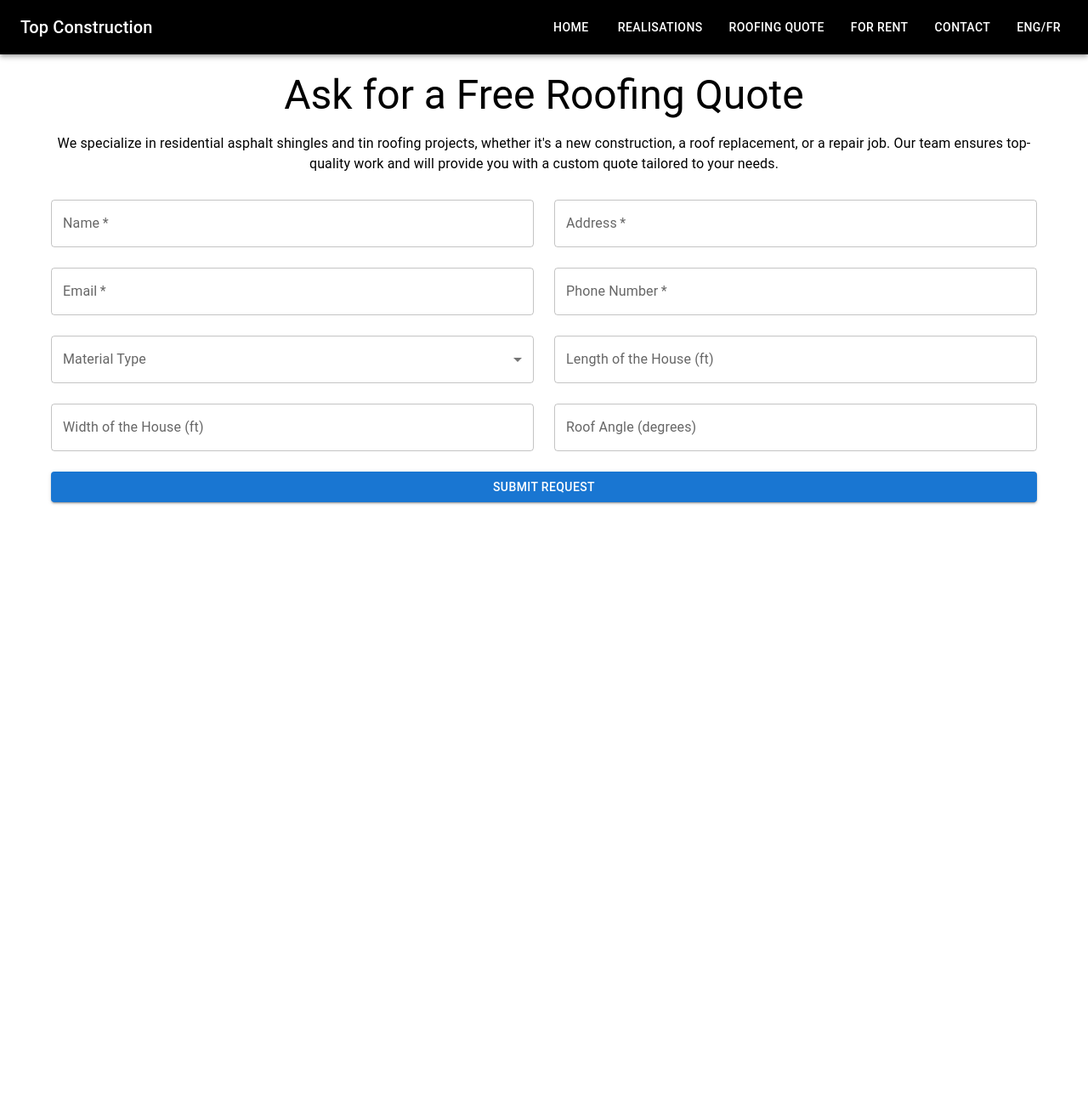
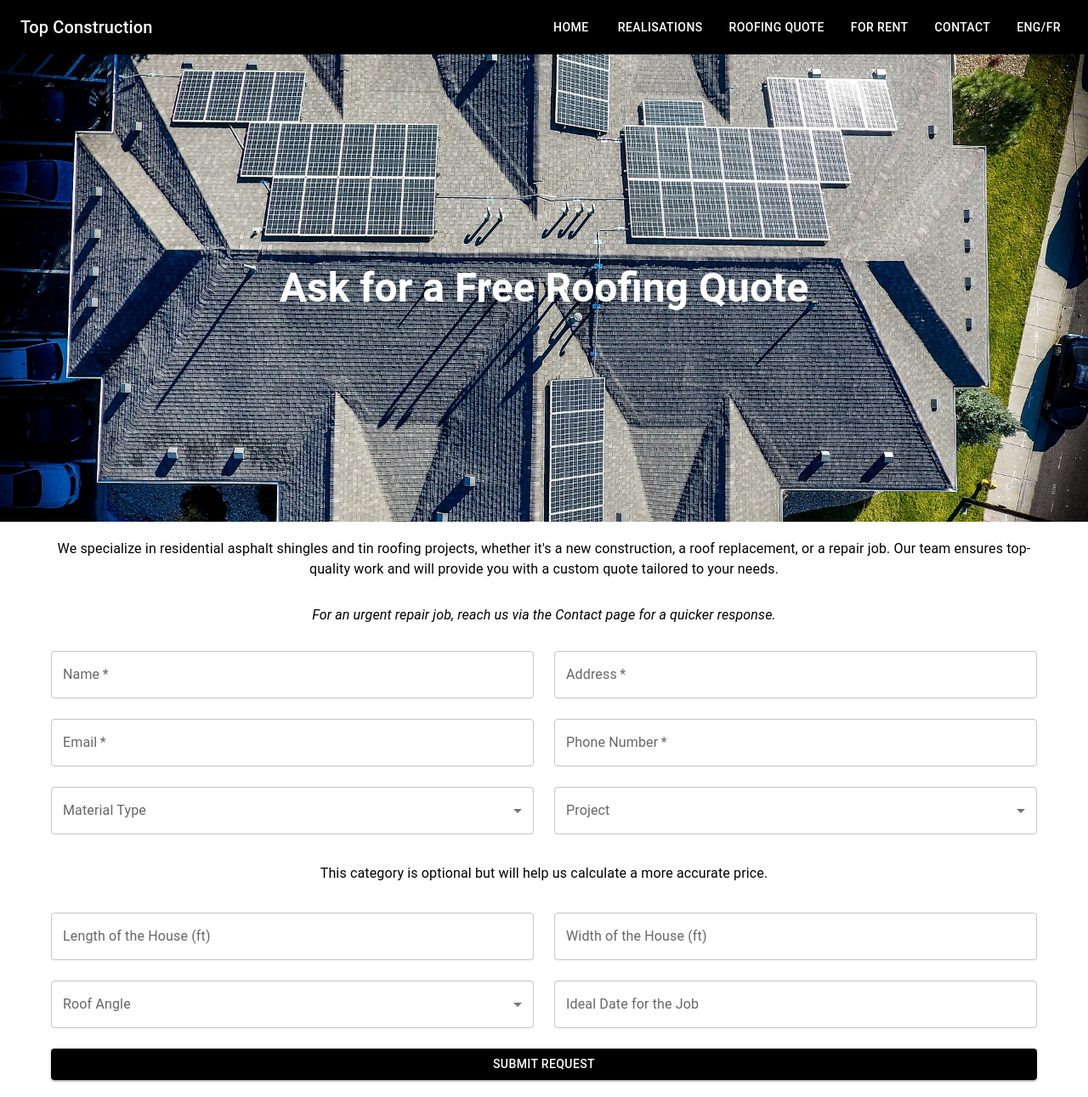
Before and after one commit to 010JGL/top, a React (Create React App) app: page /Roofing in a window 1280 px wide. Shown: the whole page at 85% size. Before the commit the page ends 800 px from the top, so only its background shows below. Built offline with nearby package versions, Linux system fonts and the light colour scheme.

Commit message:
added forms for roofing quote and some css

```diff
--- a/src/Roofing.js
+++ b/src/Roofing.js
@@ -1,17 +1,29 @@
-import React, { useState } from 'react';
-import { Typography, Container, TextField, Button, Grid, FormControl, InputLabel, Select, MenuItem } from '@mui/material';
-import emailjs from 'emailjs-com';
+import React, { useState } from "react";
+import {
+  Typography,
+  Container,
+  TextField,
+  Button,
+  Grid,
+  FormControl,
+  InputLabel,
+  Select,
+  MenuItem,
+} from "@mui/material";
+import emailjs from "emailjs-com";
 
 const RoofingQuotePage = () => {
   const [formData, setFormData] = useState({
-    name: '',
-    address: '',
-    email: '',
-    phone: '',
-    materialType: '',
-    length: '',
-    width: '',
-    roofAngle: '',
+    name: "",
+    address: "",
+    email: "",
+    project: "",
+    phone: "",
+    materialType: "",
+    length: "",
+    width: "",
+    roofAngle: "",
+    idealDate: "", // Ideal date for the job as text
   });
 
   const handleChange = (e) => {
@@ -25,33 +37,58 @@ const RoofingQuotePage = () => {
   const handleSubmit = (e) => {
     e.preventDefault();
 
-    // Send form data using EmailJS
     emailjs
       .send(
-        'service_r4tluzl',       // Your EmailJS Service ID
-        'template_qhhwfr8',      // Your EmailJS Template ID
-        formData,                // The form data that will replace the template placeholders
-        '-RNM0ph9829LH8Wze'           // Your EmailJS User ID
+        "service_r4tluzl", // Your EmailJS Service ID
+        "template_qhhwfr8", // Your EmailJS Template ID
+        formData, // Form data that will replace the template placeholders
+        "-RNM0ph9829LH8Wze" // Your EmailJS User ID
       )
       .then(
-        (response) => {
-          alert('Your request has been submitted! We will contact you shortly.');
+        () => {
+          alert(
+            "Your request has been submitted! We will contact you shortly."
+          );
         },
-        (error) => {
-          alert('There was an error. Please try again later.');
+        () => {
+          alert("There was an error. Please try again later.");
         }
       );
   };
 
   return (
     <div>
-      <Container style={{ padding: '20px', textAlign: 'center' }}>
-        <Typography variant="h3" gutterBottom>
+      {/* Hero Section */}
+      <div
+        style={{
+          backgroundImage: `url('/images/toproof.jpg')`,
+          backgroundSize: "cover",
+          backgroundPosition: "center",
+          height: "550px",
+          display: "flex",
+          alignItems: "center",
+          justifyContent: "center",
+          color: "white",
+        }}
+      >
+        <Typography variant="h3" style={{ fontWeight: "bold" }}>
           Ask for a Free Roofing Quote
         </Typography>
-        <Typography variant="body1" style={{ marginBottom: '30px' }}>
-          We specialize in residential asphalt shingles and tin roofing projects, whether it's a new construction, a roof replacement, or a repair job.
-          Our team ensures top-quality work and will provide you with a custom quote tailored to your needs.
+      </div>
+
+      <Container style={{ padding: "20px", textAlign: "center" }}>
+        <Typography variant="body1" style={{ marginBottom: "30px" }}>
+          We specialize in residential asphalt shingles and tin roofing
+          projects, whether it's a new construction, a roof replacement, or a
+          repair job. Our team ensures top-quality work and will provide you
+          with a custom quote tailored to your needs.
+        </Typography>
+        <Typography
+          variant="body1"
+          style={{ marginBottom: "30px", fontStyle: "italic" }}
+        >
+          For an urgent repair job, reach us via the Contact page for a quicker
+          response.
         </Typography>
 
         <form onSubmit={handleSubmit}>
@@ -124,6 +161,33 @@ const RoofingQuotePage = () => {
                 </Select>
               </FormControl>
             </Grid>
+            {/* Project */}
+            <Grid item xs={12} sm={6}>
+              <FormControl fullWidth>
+                <InputLabel>Project</InputLabel>
+                <Select
+                  label="Project"
+                  name="project"
+                  value={formData.project}
+                  onChange={handleChange}
+                  required
+                >
+                  <MenuItem value="New Construction">New Construction</MenuItem>
+                  <MenuItem value="Roof Replacement">Roof Replacement</MenuItem>
+                </Select>
+              </FormControl>
+            </Grid>
+
+            {/* Optional Fields */}
+            <Grid item xs={12}>
+              <Typography
+                variant="body1"
+                style={{ marginBottom: "10px", marginTop: "10px" }}
+              >
+                This category is optional but will help us calculate a more
+                accurate price.
+              </Typography>
+            </Grid>
 
             {/* Length */}
             <Grid item xs={12} sm={6}>
@@ -134,7 +198,6 @@ const RoofingQuotePage = () => {
                 name="length"
                 value={formData.length}
                 onChange={handleChange}
-                optional
               />
             </Grid>
 
@@ -147,26 +210,54 @@ const RoofingQuotePage = () => {
                 name="width"
                 value={formData.width}
                 onChange={handleChange}
-                optional
               />
             </Grid>
-
             {/* Roof Angle */}
             <Grid item xs={12} sm={6}>
+              <FormControl fullWidth>
+                <InputLabel>Roof Angle</InputLabel>
+                <Select
+                  label="Roof Angle"
+                  name="roofAngle"
+                  value={formData.roofAngle}
+                  onChange={handleChange}
+                >
+                  <MenuItem value="1/12">1/12</MenuItem>
+                  <MenuItem value="2/12">2/12</MenuItem>
+                  <MenuItem value="3/12">3/12</MenuItem>
+                  <MenuItem value="4/12">4/12</MenuItem>
+                  <MenuItem value="5/12">5/12</MenuItem>
+                  <MenuItem value="6/12">6/12</MenuItem>
+                  <MenuItem value="7/12">7/12</MenuItem>
+                  <MenuItem value="8/12">8/12</MenuItem>
+                  <MenuItem value="9/12">9/12</MenuItem>
+                  <MenuItem value="10/12">10/12</MenuItem>
+                  <MenuItem value="11/12">11/12</MenuItem>
+                  <MenuItem value="12/12">12/12</MenuItem>
+                  <MenuItem value="13/12+">13/12+</MenuItem>
+                </Select>
+              </FormControl>
+            </Grid>
+            {/* Ideal Date for the Job */}
+            <Grid item xs={12} sm={6}>
               <TextField
-                label="Roof Angle (degrees)"
+                label="Ideal Date for the Job"
                 variant="outlined"
                 fullWidth
-                name="roofAngle"
-                value={formData.roofAngle}
+                name="idealDate"
+                value={formData.idealDate}
                 onChange={handleChange}
-                optional
               />
             </Grid>
 
             {/* Submit Button */}
             <Grid item xs={12}>
-              <Button type="submit" variant="contained" color="primary" fullWidth>
+              <Button
+                type="submit"
+                variant="contained"
+                style={{ backgroundColor: "black", color: "white" }}
+                fullWidth
+              >
                 Submit Request
               </Button>
             </Grid>
```
Also changed, not shown: public/images/toproof.jpg (added), 1 other file (tests, documents, lock files or other folders).
